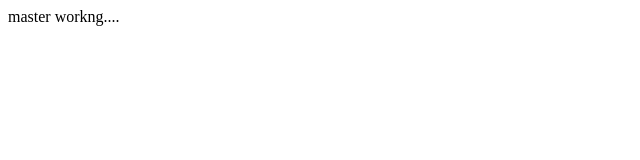
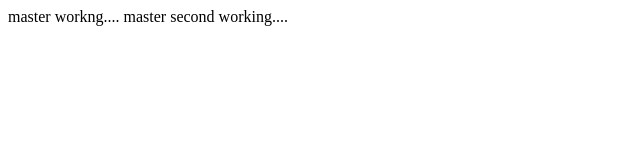
Before and after one commit to mnemion/JAVA1, a plain HTML site: page person1/index.html in a window 1280 px wide. Shown: the whole page, without its empty margins (0-640 px from the left). Drawn offline with Linux system fonts and the light colour scheme.

Commit message:
master second changing

```diff
--- a/person1/index.html
+++ b/person1/index.html
@@ -7,6 +7,8 @@
 <body>
 	<header>
 			master workng....
+
+			master second working....
 	</header>
 
 
```
